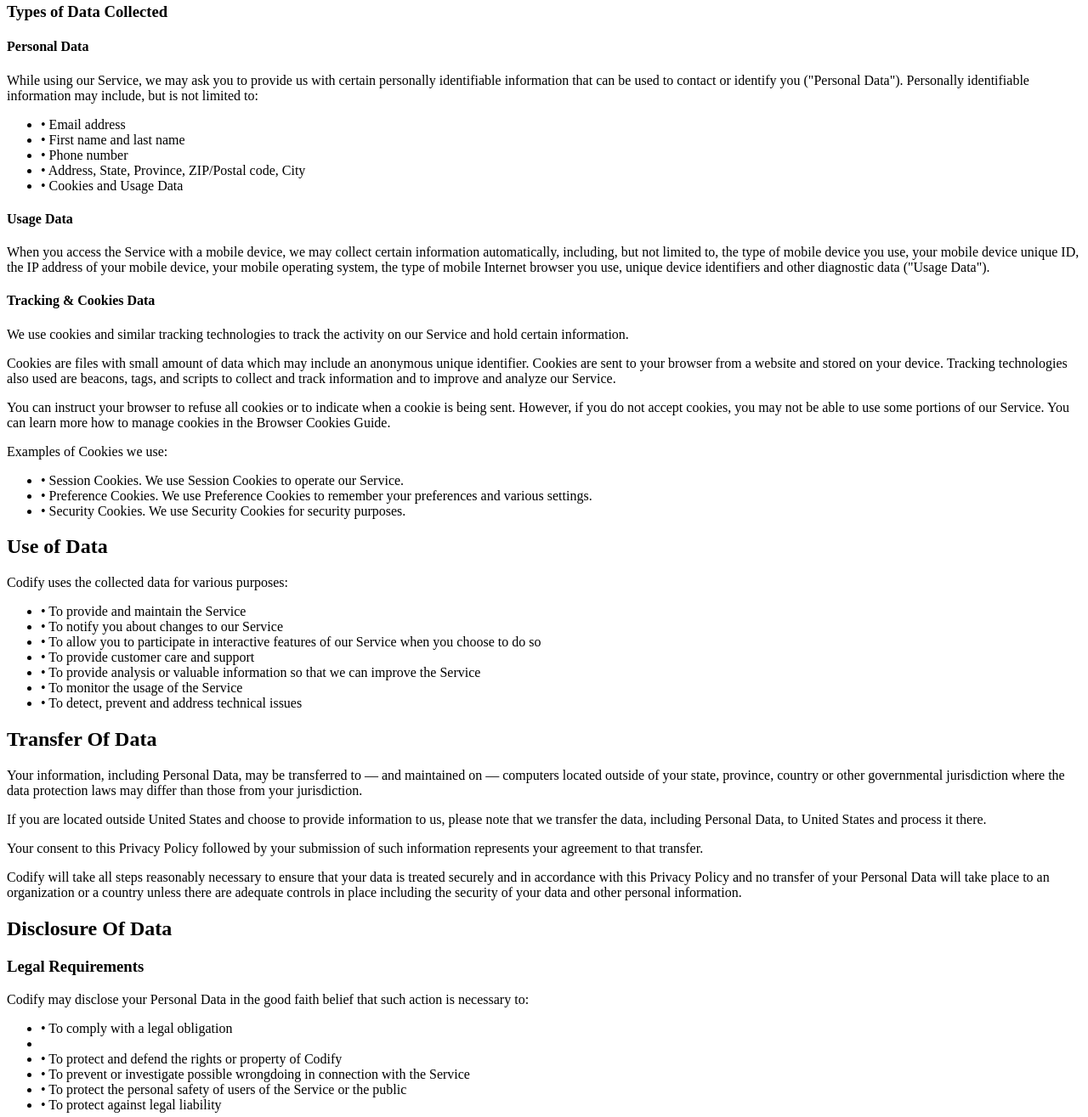
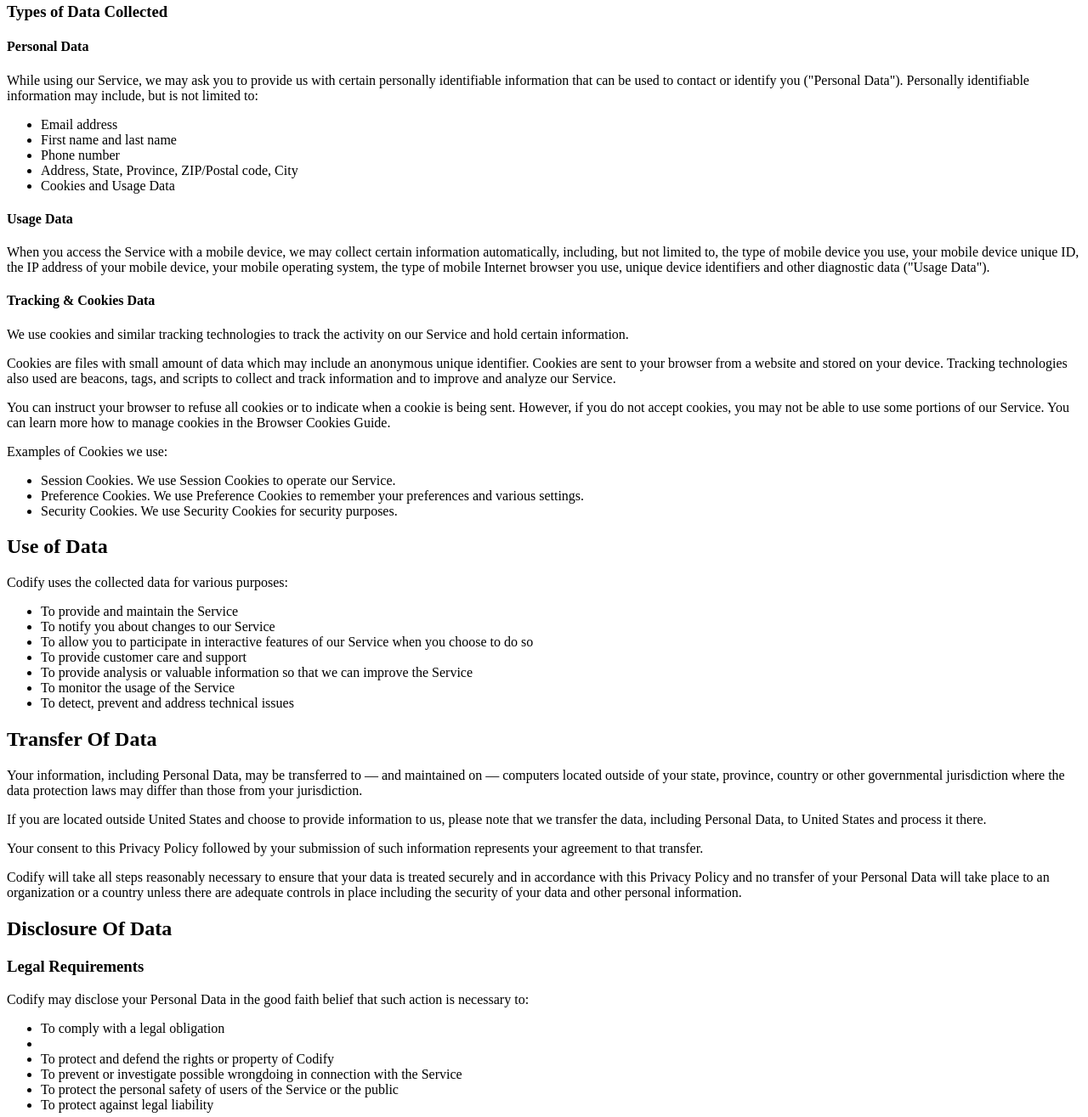
Before and after one commit to karvotch/karvotch.github.io, a plain HTML site: page index.html in a window 1280 px wide. Shown: the part 305-1620 px from the top of the page at 85% size. Drawn offline with Linux system fonts and the light colour scheme.

Commit message:
Removed all list item dots

```diff
--- a/index.html
+++ b/index.html
@@ -14,11 +14,11 @@
         <h4>Personal Data</h4>
         <p>While using our Service, we may ask you to provide us with certain personally identifiable information that can be used to contact or identify you ("Personal Data"). Personally identifiable information may include, but is not limited to:</p>
         <ul>
-            <li>•	Email address</li>
-            <li>•	First name and last name</li>
-            <li>•	Phone number</li>
-            <li>•	Address, State, Province, ZIP/Postal code, City</li>
-            <li>•	Cookies and Usage Data</li>
+            <li>Email address</li>
+            <li>First name and last name</li>
+            <li>Phone number</li>
+            <li>Address, State, Province, ZIP/Postal code, City</li>
+            <li>Cookies and Usage Data</li>
         </ul>
         <h4>Usage Data</h4>
         <p>When you access the Service with a mobile device, we may collect certain information automatically, including, but not limited to, the type of mobile device you use, your mobile device unique ID, the IP address of your mobile device, your mobile operating system, the type of mobile Internet browser you use, unique device identifiers and other diagnostic data ("Usage Data").</p>
@@ -28,20 +28,20 @@
         <p>You can instruct your browser to refuse all cookies or to indicate when a cookie is being sent. However, if you do not accept cookies, you may not be able to use some portions of our Service. You can learn more how to manage cookies in the Browser Cookies Guide.</p>
         <p>Examples of Cookies we use:</p>
         <ul>
-            <li>•	Session Cookies. We use Session Cookies to operate our Service.</li>
-            <li>•	Preference Cookies. We use Preference Cookies to remember your preferences and various settings.</li>
-            <li>•	Security Cookies. We use Security Cookies for security purposes.</li>
+            <li>Session Cookies. We use Session Cookies to operate our Service.</li>
+            <li>Preference Cookies. We use Preference Cookies to remember your preferences and various settings.</li>
+            <li>Security Cookies. We use Security Cookies for security purposes.</li>
         </ul>
         <h2>Use of Data</h2>
         <p>Codify uses the collected data for various purposes:</p>
         <ul>
-            <li>•	To provide and maintain the Service</li>
-            <li>•	To notify you about changes to our Service</li>
-            <li>•	To allow you to participate in interactive features of our Service when you choose to do so</li>
-            <li>•	To provide customer care and support</li>
-            <li>•	To provide analysis or valuable information so that we can improve the Service</li>
-            <li>•	To monitor the usage of the Service</li>
-            <li>•	To detect, prevent and address technical issues</li>
+            <li>To provide and maintain the Service</li>
+            <li>To notify you about changes to our Service</li>
+            <li>To allow you to participate in interactive features of our Service when you choose to do so</li>
+            <li>To provide customer care and support</li>
+            <li>To provide analysis or valuable information so that we can improve the Service</li>
+            <li>To monitor the usage of the Service</li>
+            <li>To detect, prevent and address technical issues</li>
         </ul>
         <h2>Transfer Of Data</h2>
         <p>Your information, including Personal Data, may be transferred to — and maintained on — computers located outside of your state, province, country or other governmental jurisdiction where the data protection laws may differ than those from your jurisdiction.</p>
@@ -52,11 +52,11 @@
         <h3>Legal Requirements</h3>
         <p>Codify may disclose your Personal Data in the good faith belief that such action is necessary to:</p>
         <ul>
-            <li>•	To comply with a legal obligation<li>
-            <li>•	To protect and defend the rights or property of Codify</li>
-            <li>•	To prevent or investigate possible wrongdoing in connection with the Service</li>
-            <li>•	To protect the personal safety of users of the Service or the public</li>
-            <li>•	To protect against legal liability</li>
+            <li>To comply with a legal obligation<li>
+            <li>To protect and defend the rights or property of Codify</li>
+            <li>To prevent or investigate possible wrongdoing in connection with the Service</li>
+            <li>To protect the personal safety of users of the Service or the public</li>
+            <li>To protect against legal liability</li>
             <h2>Security Of Data</h2>
             <p>The security of your data is important to us, but remember that no method of transmission over the Internet, or method of electronic storage is 100% secure. While we strive to use commercially acceptable means to protect your Personal Data, we cannot guarantee its absolute security.</p>
             <h2>Service Providers</h2>
@@ -77,7 +77,7 @@
             <h2>Contact Us</h2>
             <p>If you have any questions about this Privacy Policy, please contact us:</p>
             <ul>
-                <li>•	By email: office@Codify.com</li>
+                <li>By email: office@Codify.com</li>
             </ul>
 
 
```
